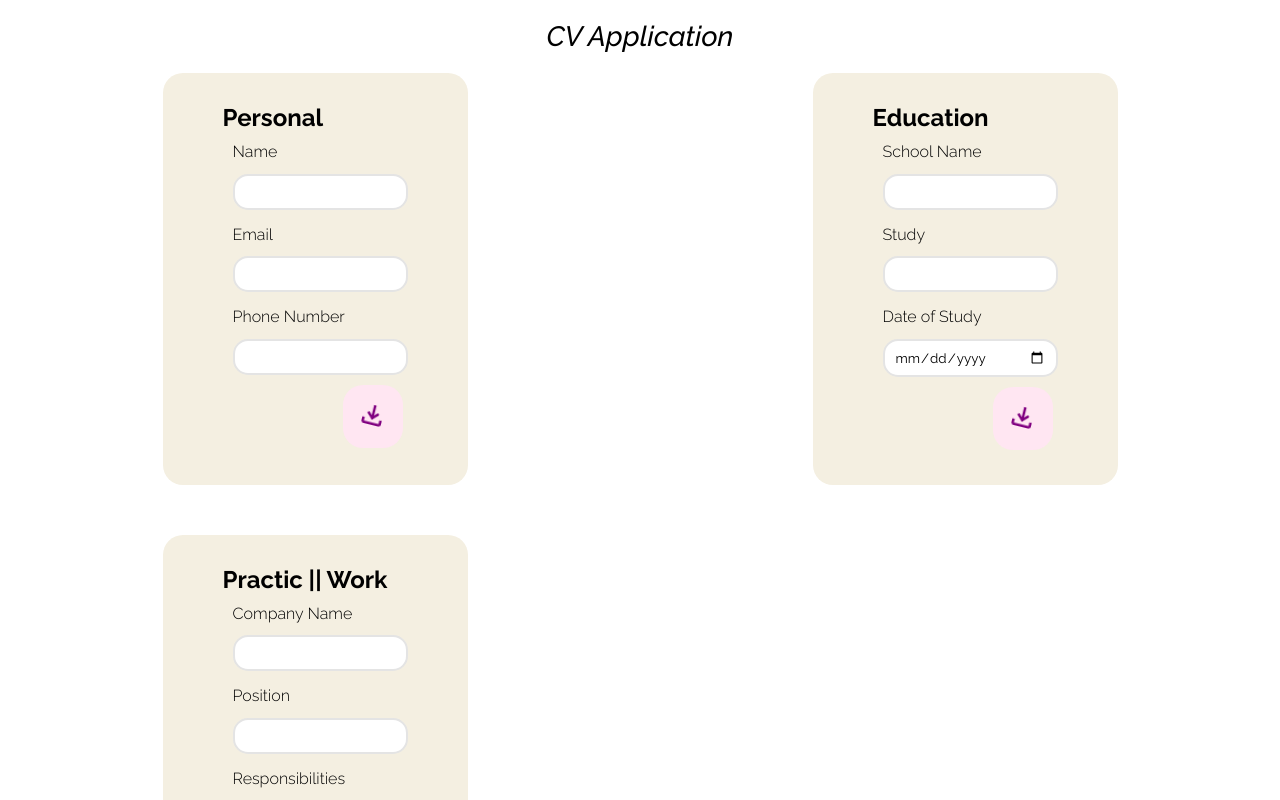
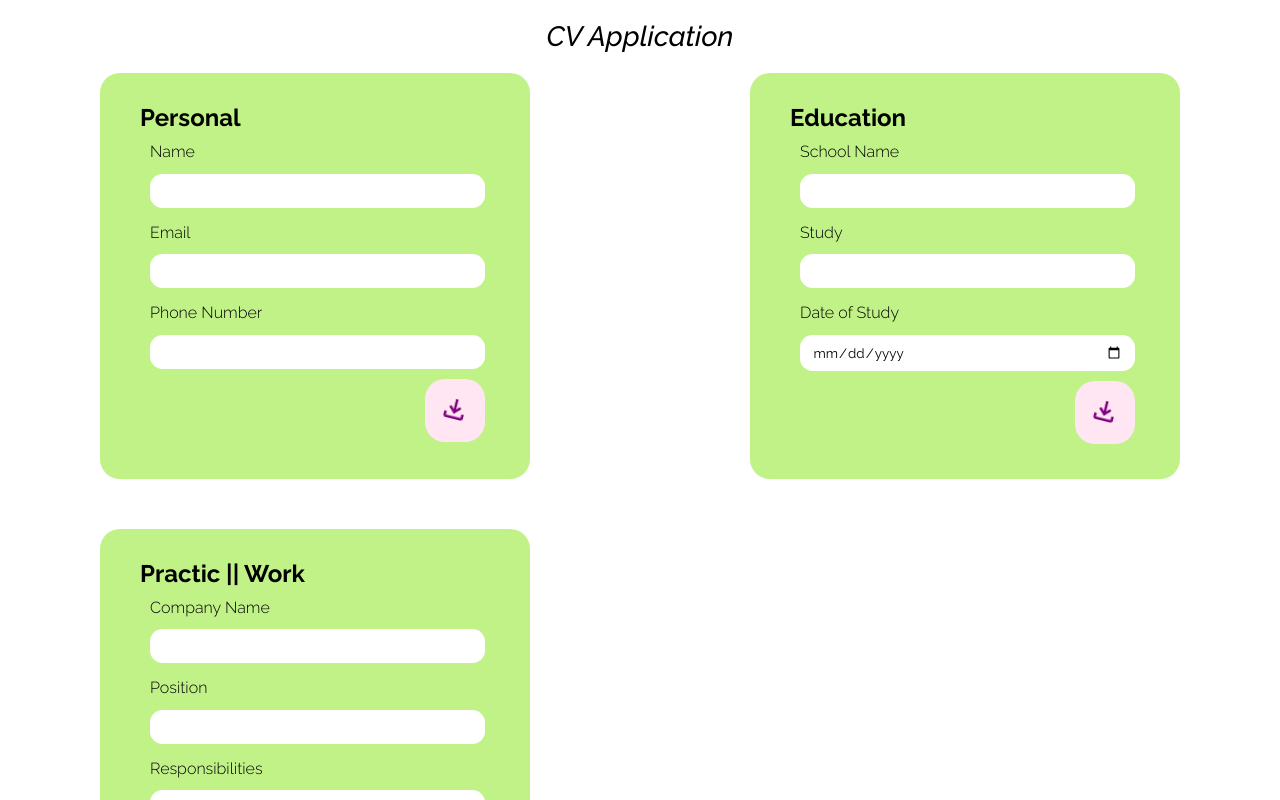
Before and after one commit to nicolanapa/odin-cv, a React (Vite) app: page / in a window 1280 px wide. Shown: the top 800 px of the page. Built offline with nearby package versions, Linux system fonts and the light colour scheme.

Commit message:
Changed background color of .form to make it look better and some values of input

```diff
--- a/src/styles/form.css
+++ b/src/styles/form.css
@@ -7,9 +7,10 @@
 }
 
 .form {
-    background-color: #f4efe1;
+    background-color: #c1f288;
     border-radius: 20px;
-    padding: 30px 60px;
+    padding: 30px 40px;
+    min-width: 350px;
 }
 
 .form > form {
@@ -27,9 +28,9 @@
 }
 
 .form > form > input {
-	max-width: 350px;
+	max-width: 310px;
 	margin: 2.5px 0 5px 10px;
-	padding: 8px 10px;
-	border: 2px solid rgb(228, 228, 228);
-	border-radius: 15px;
+	padding: 9px 12.5px;
+	border: none;
+	border-radius: 12.5px;
 }
```
